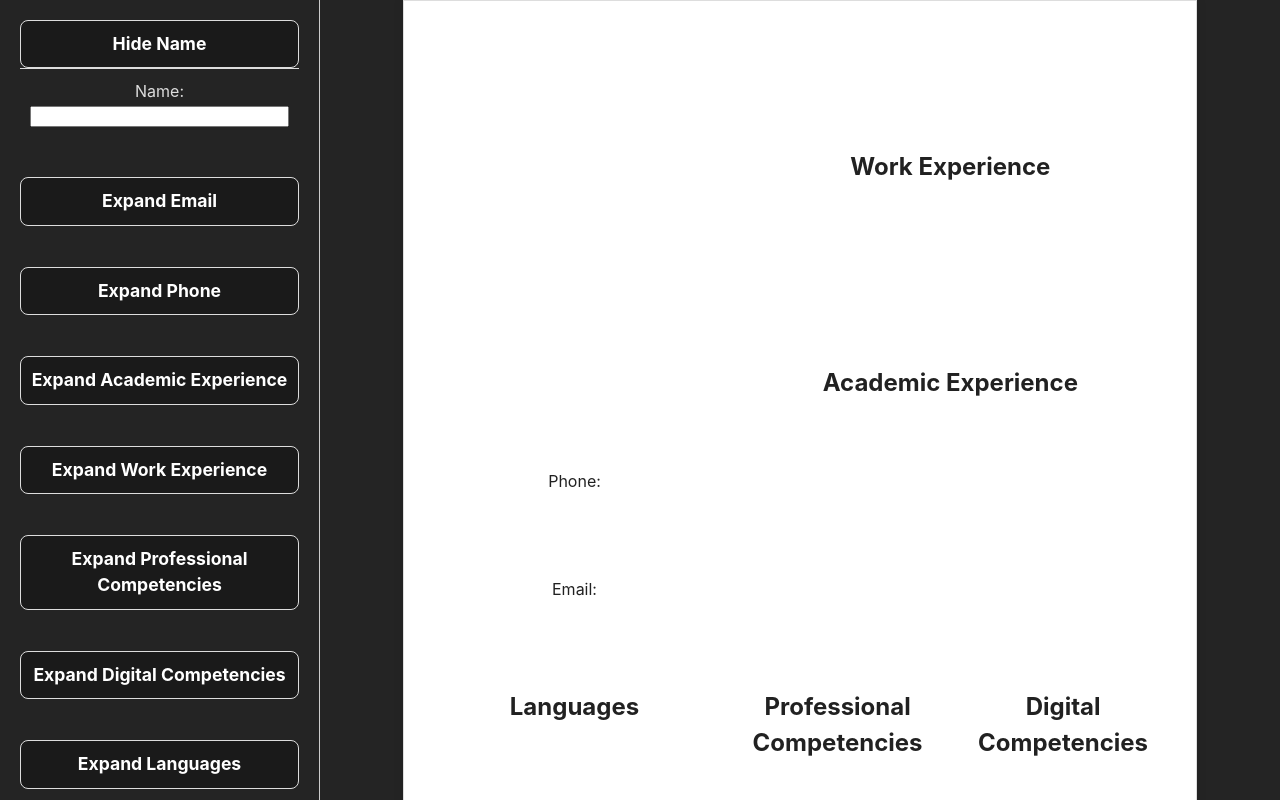
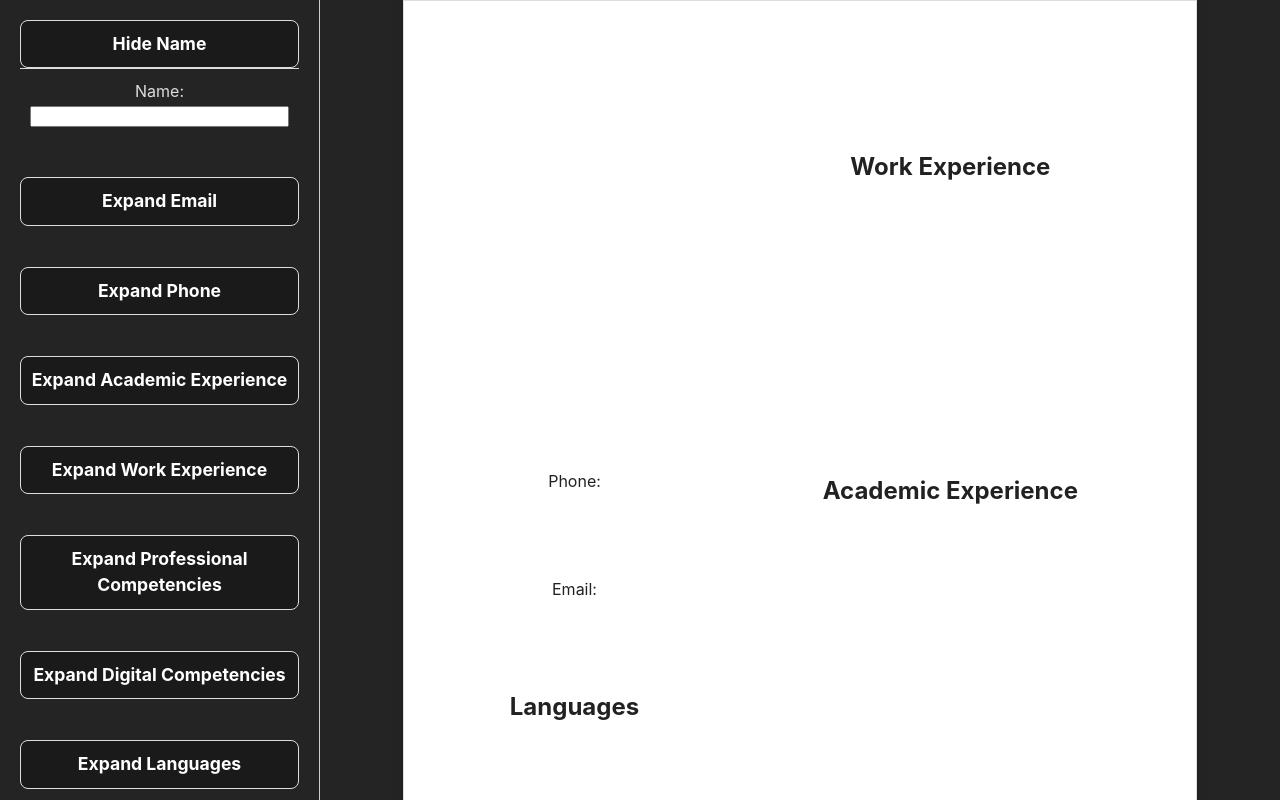
Before and after one commit to joviscab/cv-app, a React (Vite) app: page / in a window 1280 px wide. Shown: the top 800 px of the page. Built offline with nearby package versions, Linux system fonts and the light colour scheme.

Commit message:
fix curriculum section info positioning

```diff
--- a/src/components/Curriculum.jsx
+++ b/src/components/Curriculum.jsx
@@ -7,15 +7,15 @@ function Curriculum({ data }) {
       <p className="emailCV">Email: {data.email}</p>
       <p className="phoneCV">Phone: {data.phone}</p>
       <h2 className="workCV">Work Experience</h2>
-      <p>{data.experience}</p>
+      <p className="workContentCV">{data.experience}</p>
       <h2 className="academicCV">Academic Experience</h2>
-      <p>{data.education}</p>
+      <p className="academicContentCV">{data.education}</p>
       <h2 className="professionalCV">Professional Competencies</h2>
-      <p>{data.proComp}</p>
+      <p className="proContentCV">{data.proComp}</p>
       <h2 className="digitalCV">Digital Competencies</h2>
-      <p>{data.digComp}</p>
+      <p className="digContentCV">{data.digComp}</p>
       <h2 className="languageCV">Languages</h2>
-      <ul>
+      <ul className="langContentCV">
         {data.languages.map((language, index) => (
           <li key={index}>{language}</li>
         ))}
--- a/src/index.css
+++ b/src/index.css
@@ -175,24 +175,49 @@ textarea {
   grid-row: 7 / 8;
 }
 
+.langContentCV {
+  grid-column: 1 / 2;
+  grid-row: 8 / 9;
+}
+
 .workCV {
   grid-column: 2 / 4;
   grid-row: 2 / 3;
 }
 
+.workContentCV {
+  grid-column: 2 / 4;
+  grid-row: 3 / 4;
+}
+
 .academicCV {
   grid-column: 2 / 4;
-  grid-row: 4 / 5;
+  grid-row: 5 / 6;
+}
+
+.academicContentCV {
+  grid-column: 2 / 4;
+  grid-row: 6 / 8;
 }
 
 .professionalCV {
   grid-column: 2 / 3;
-  grid-row: 7 / 8;
+  grid-row: 8 / 9;
+}
+
+.proContentCV {
+  grid-column: 2 / 3;
+  grid-row: 9 / 10;
 }
 
 .digitalCV {
   grid-column: 3 / 4;
-  grid-row: 7 / 8;
+  grid-row: 8 / 9;
+}
+
+.digContentCV {
+  grid-column: 3 / 4;
+  grid-row: 9 / 10;
 }
 
 .emailCV {
```
